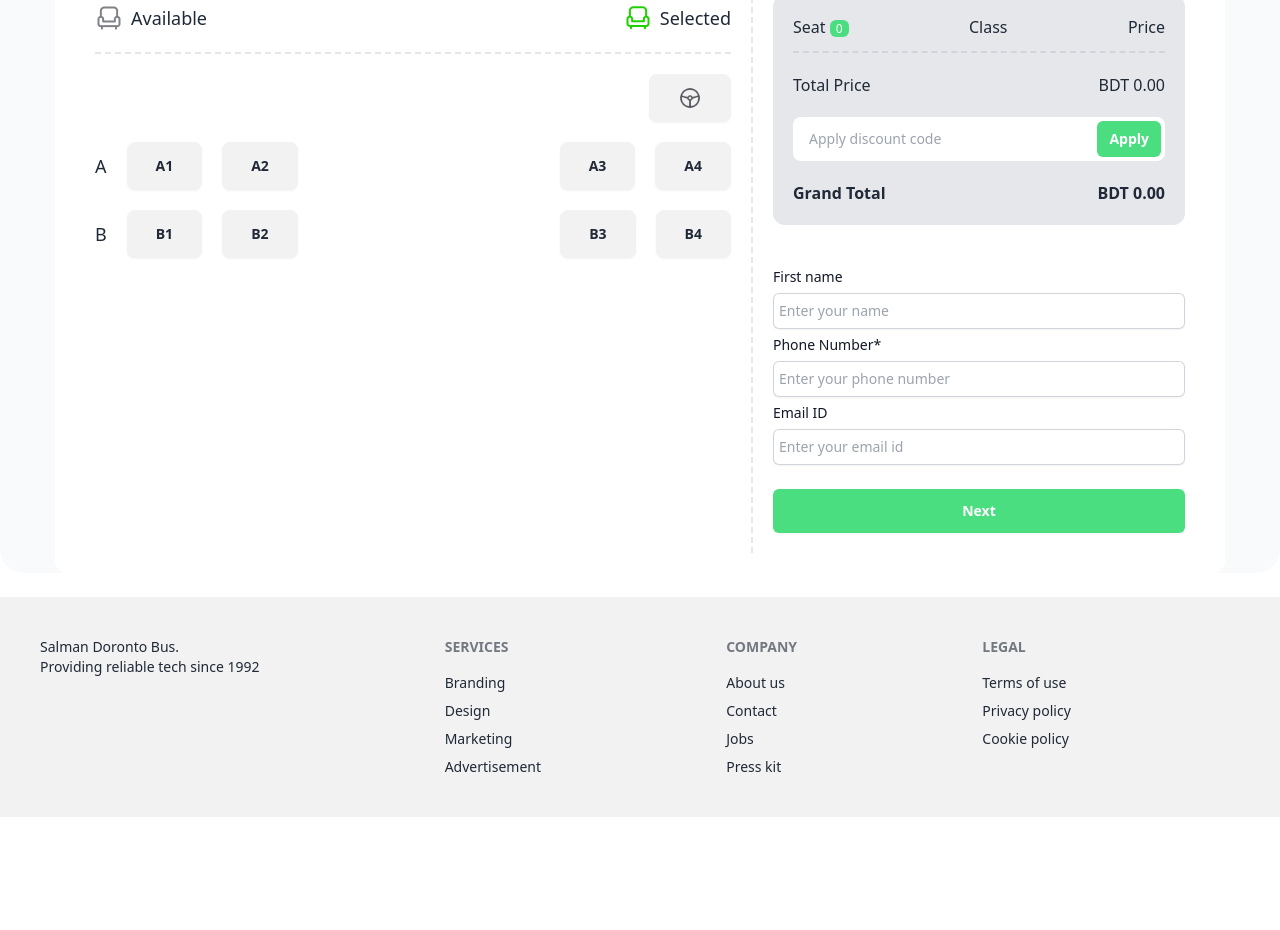
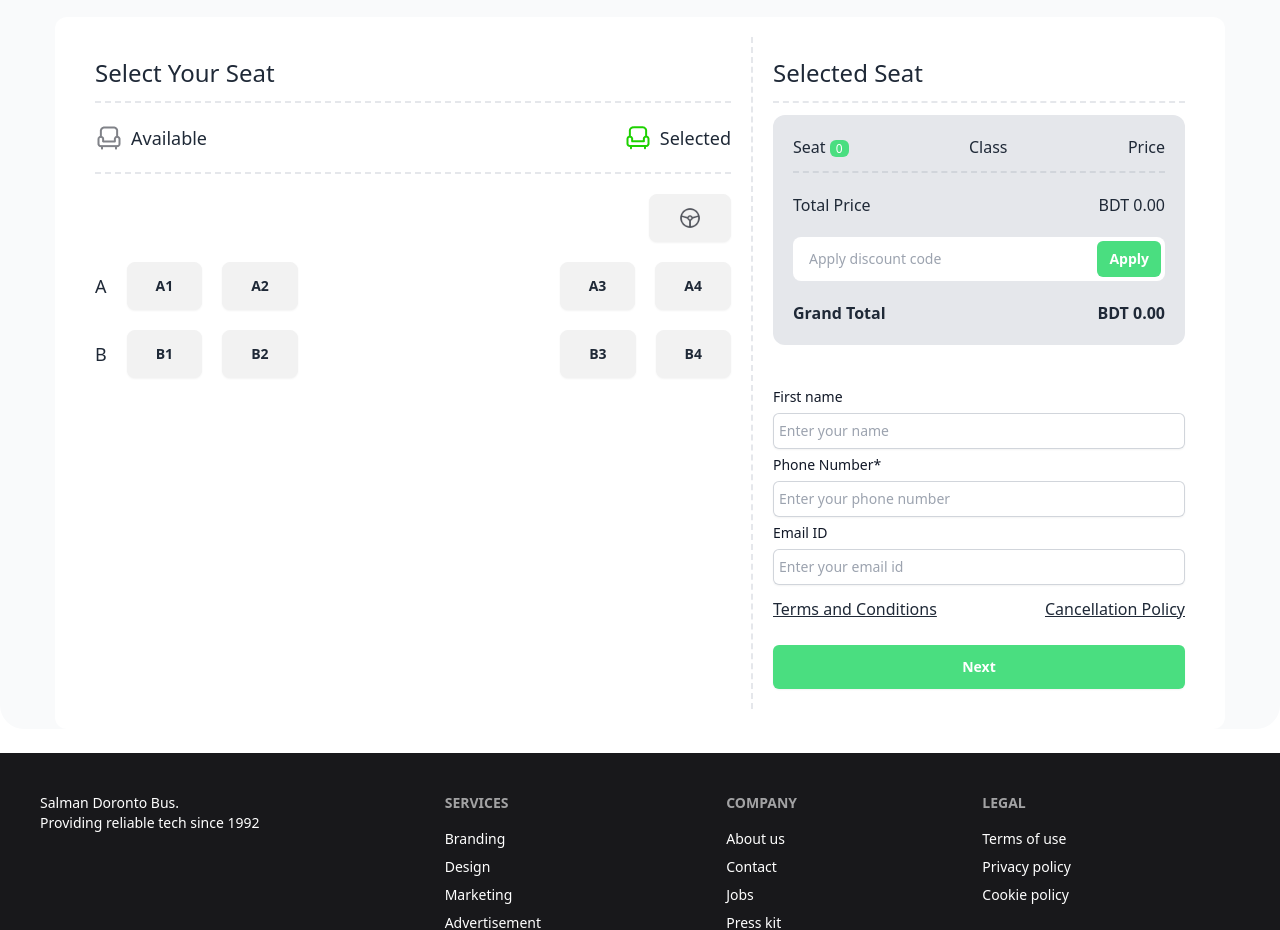
Before and after one commit to Web-Dev-Salman/smart-ticketing, a plain HTML site: page index.html in a window 1280 px wide. Shown: the part 1870-2800 px from the top of the page. Before the commit the page ends 2687 px from the top, so only its background shows below. Drawn offline with nearby package versions, Linux system fonts and the light colour scheme.

Commit message:
content updated

```diff
--- a/index.html
+++ b/index.html
@@ -51,8 +51,9 @@
     <div class="flex items-center flex-col gap-4 text-center">
       <h1 class="text-7xl font-bold text-center text-white">End-to-End Travel with <br><span
           class="text-green-500">Salman Paribahan</span> </h1>
-      <p class="text-white">Yes, you can run unit tests and view the results directly within the app. The integrated
-        testing features allow for a streamlined .</p>
+      <p class="text-white px-44">we provide you with the easiest way to book your seats for various events, whether
+        it's a concert, a movie, or a sports game. With our user-friendly interface and intuitive design, you can
+        quickly select your preferred seats and enjoy your favorite events hassle-free.</p>
       <button class="btn bg-green-500 border-none px-8"> Buy ticket</button>
     </div>
   </section>
@@ -92,8 +93,10 @@
 
   <section class="border-green-400 rounded-3xl border-t-4 pt-28 bg-gray-50 ">
     <h1 class="text-center text-5xl">Salman Paribahan</h1>
-    <p class="text-center py-6">Yes, you can run unit tests and view the results directly within the app. The integrated
-      testing features allow for a streamlined .</p>
+    <p class="text-center py-6 px-80">your premier destination for hassle-free seat reservations for a variety of
+      exciting events. Whether you're a music enthusiast, movie buff, or sports fanatic, we've got you covered. Our
+      intuitive platform makes it effortless to secure the best seats in the house, ensuring you have an unforgettable
+      experience every time.</p>
     <div class="container mx-auto w-[1170px]">
       <div class="flex bg-white  rounded-xl">
         <div class="p-12 text-left w-4/6">
@@ -191,7 +194,7 @@
               <p id="total-price">BDT 0.00</p>
             </div>
             <form class="flex relative bg-white rounded-lg p-1 mt-5" id="discount-form">
-              <input type="text" name="discount-apply" id="discount-apply" autocomplete="given-name"
+              <input type="text" name="discount-apply" id="discount-apply"
                 class="inline w-full rounded-md border-0 py-1.5 px-3 text-gray-900  placeholder:text-gray-400 sm:text-sm sm:leading-6"
                 placeholder="Apply discount code">
               <button type="button" id="apply-discount"
@@ -231,6 +234,14 @@
                 </div>
               </div>
             </form>
+            <div class="flex justify-between mt-3">
+              <p class="underline cursor-pointer">
+                Terms and Conditions
+              </p>
+              <p class="underline cursor-pointer">
+                Cancellation Policy
+              </p>
+            </div>
           </div>
 
           <div class="mt-6">
@@ -246,7 +257,7 @@
               <h1 class="text-green-400 font-bold text-1.5xl mt-5">SUCCESS</h1>
               <p class="my-5">
                 <strong>Thank you for Booking Our Bus Seats.
-                We are working hard to find the best service and deals for you.</strong><br>
+                  We are working hard to find the best service and deals for you.</strong><br>
                 Shortly you will find a confirmation in your email.
               </p>
               <form method="dialog">
@@ -263,29 +274,29 @@
   </section>
 
 
-  <footer class="footer p-10 bg-base-200 text-base-content">
-    <aside>
+  <footer class="footer p-10 bg-zinc-900 text-base-content">
+    <aside class="text-white">
       <p>Salman Doronto Bus.<br>Providing reliable tech since 1992</p>
     </aside>
     <nav>
-      <h6 class="footer-title">Services</h6>
-      <a class="link link-hover">Branding</a>
-      <a class="link link-hover">Design</a>
-      <a class="link link-hover">Marketing</a>
-      <a class="link link-hover">Advertisement</a>
+      <h6 class="footer-title text-white">Services</h6>
+      <a class="link link-hover text-white">Branding</a>
+      <a class="link link-hover text-white">Design</a>
+      <a class="link link-hover text-white">Marketing</a>
+      <a class="link link-hover text-white">Advertisement</a>
     </nav>
     <nav>
-      <h6 class="footer-title">Company</h6>
-      <a class="link link-hover">About us</a>
-      <a class="link link-hover">Contact</a>
-      <a class="link link-hover">Jobs</a>
-      <a class="link link-hover">Press kit</a>
+      <h6 class="footer-title text-white">Company</h6>
+      <a class="link link-hover text-white">About us</a>
+      <a class="link link-hover text-white">Contact</a>
+      <a class="link link-hover text-white">Jobs</a>
+      <a class="link link-hover text-white">Press kit</a>
     </nav>
     <nav>
-      <h6 class="footer-title">Legal</h6>
-      <a class="link link-hover">Terms of use</a>
-      <a class="link link-hover">Privacy policy</a>
-      <a class="link link-hover">Cookie policy</a>
+      <h6 class="footer-title text-white">Legal</h6>
+      <a class="link link-hover text-white">Terms of use</a>
+      <a class="link link-hover text-white">Privacy policy</a>
+      <a class="link link-hover text-white">Cookie policy</a>
     </nav>
   </footer>
   <script src="function.js"></script>
```
